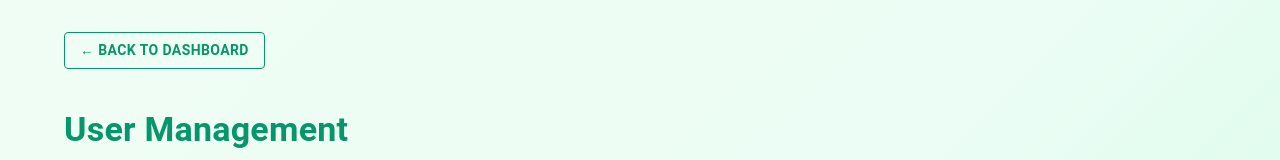
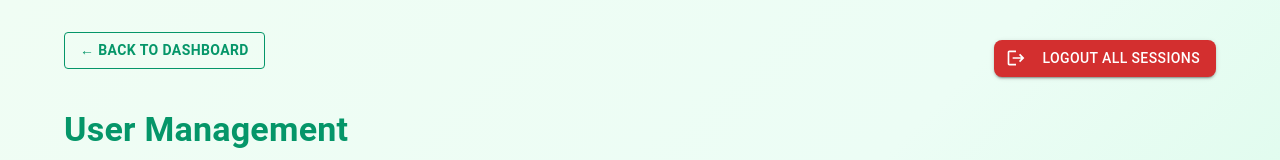
Before and after one commit to unbekannt01/tms-frontend, a React (Vite) app: page /user-management in a window 1280 px wide. Shown: the top 160 px of the page. Built offline with nearby package versions, Linux system fonts and the light colour scheme; no server answers; sample sign-in values are in the browser's storage.

Commit message:
feat: Add logout functionality for user sessions in UserManagement component

```diff
--- a/src/Page/UserManagement.jsx
+++ b/src/Page/UserManagement.jsx
@@ -33,7 +33,7 @@ import {
   Snackbar,
   Alert,
 } from "@mui/material";
-import { Search, Delete } from "@mui/icons-material";
+import { Search, Delete, Logout } from "@mui/icons-material";
 import API from "../api";
 
 export default function UserManagement() {
@@ -99,7 +99,7 @@ export default function UserManagement() {
   };
 
   const handleChangeRowsPerPage = (event) => {
-    setRowsPerPage(parseInt(event.target.value, 10));
+    setRowsPerPage(Number.parseInt(event.target.value, 10));
     setPage(0);
   };
 
@@ -163,6 +163,40 @@ export default function UserManagement() {
     setSnackbar({ ...snackbar, open: false });
   };
 
+  const handleLogoutAllSessions = async () => {
+    try {
+      await API.post("/admin/sessions/logout-all");
+      setSnackbar({
+        open: true,
+        message: "All sessions have been logged out",
+        severity: "success",
+      });
+    } catch (err) {
+      setSnackbar({
+        open: true,
+        message: "Failed to logout all sessions",
+        severity: "error",
+      });
+    }
+  };
+
+  const handleLogoutUserSessions = async (userId) => {
+    try {
+      await API.post(`/admin/sessions/logout-user/${userId}`);
+      setSnackbar({
+        open: true,
+        message: "User sessions have been logged out",
+        severity: "success",
+      });
+    } catch (err) {
+      setSnackbar({
+        open: true,
+        message: "Failed to logout user sessions",
+        severity: "error",
+      });
+    }
+  };
+
   if (loading && users.length === 0) {
     return (
       <Box
@@ -188,7 +222,14 @@ export default function UserManagement() {
       }}
     >
       <Container maxWidth="lg">
-        <Box sx={{ mb: 3 }}>
+        <Box
+          sx={{
+            mb: 3,
+            display: "flex",
+            justifyContent: "space-between",
+            alignItems: "center",
+          }}
+        >
           <Button
             variant="outlined"
             onClick={() => navigate("/dashboard")}
@@ -204,6 +245,16 @@ export default function UserManagement() {
             }}
           >
             ← Back to Dashboard
+          </Button>
+
+          <Button
+            variant="contained"
+            color="error"
+            startIcon={<Logout />}
+            onClick={handleLogoutAllSessions}
+            sx={{ borderRadius: 2 }}
+          >
+            Logout All Sessions
           </Button>
         </Box>
 
@@ -325,6 +376,13 @@ export default function UserManagement() {
                             >
                               <Delete />
                             </IconButton>
+                            <IconButton
+                              onClick={() => handleLogoutUserSessions(user._id)}
+                              sx={{ ml: 1 }}
+                              title="Logout all sessions for this user"
+                            >
+                              <Logout />
+                            </IconButton>
                           </TableCell>
                         </TableRow>
                       ))
```
